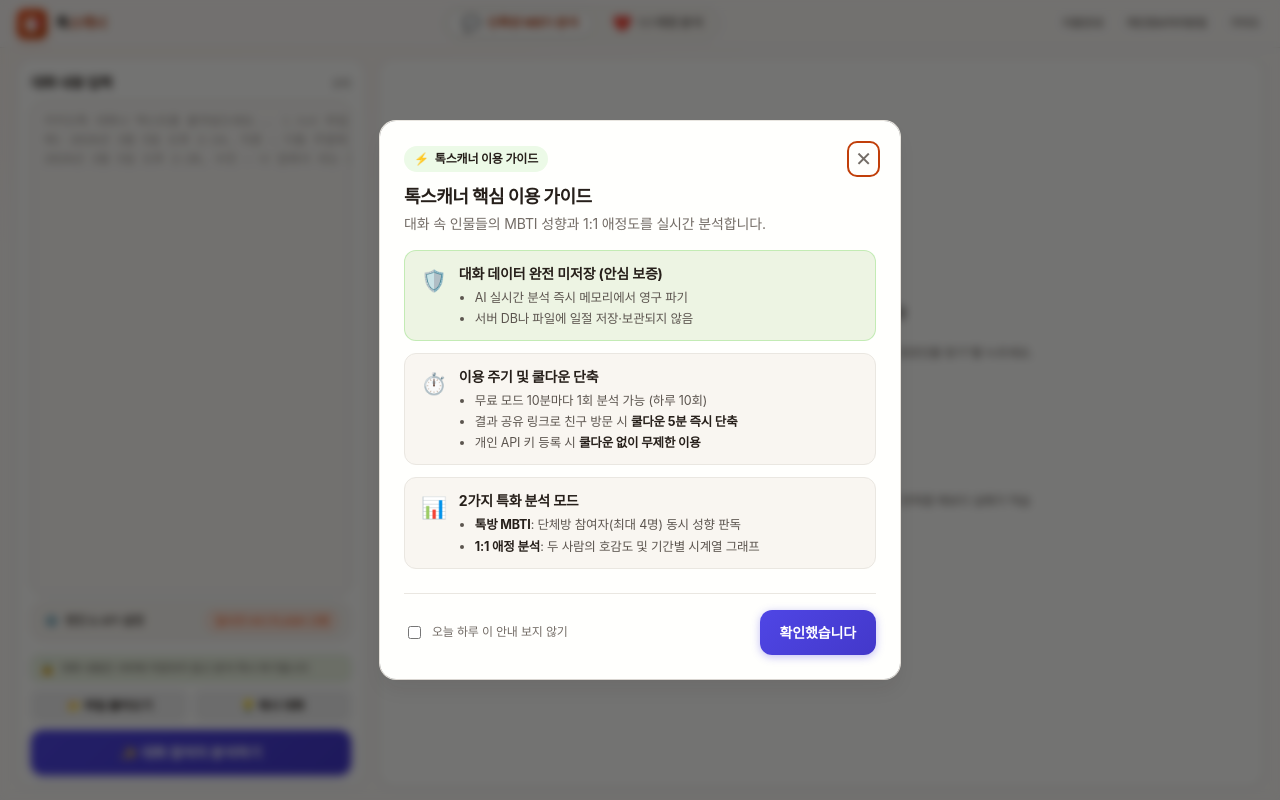
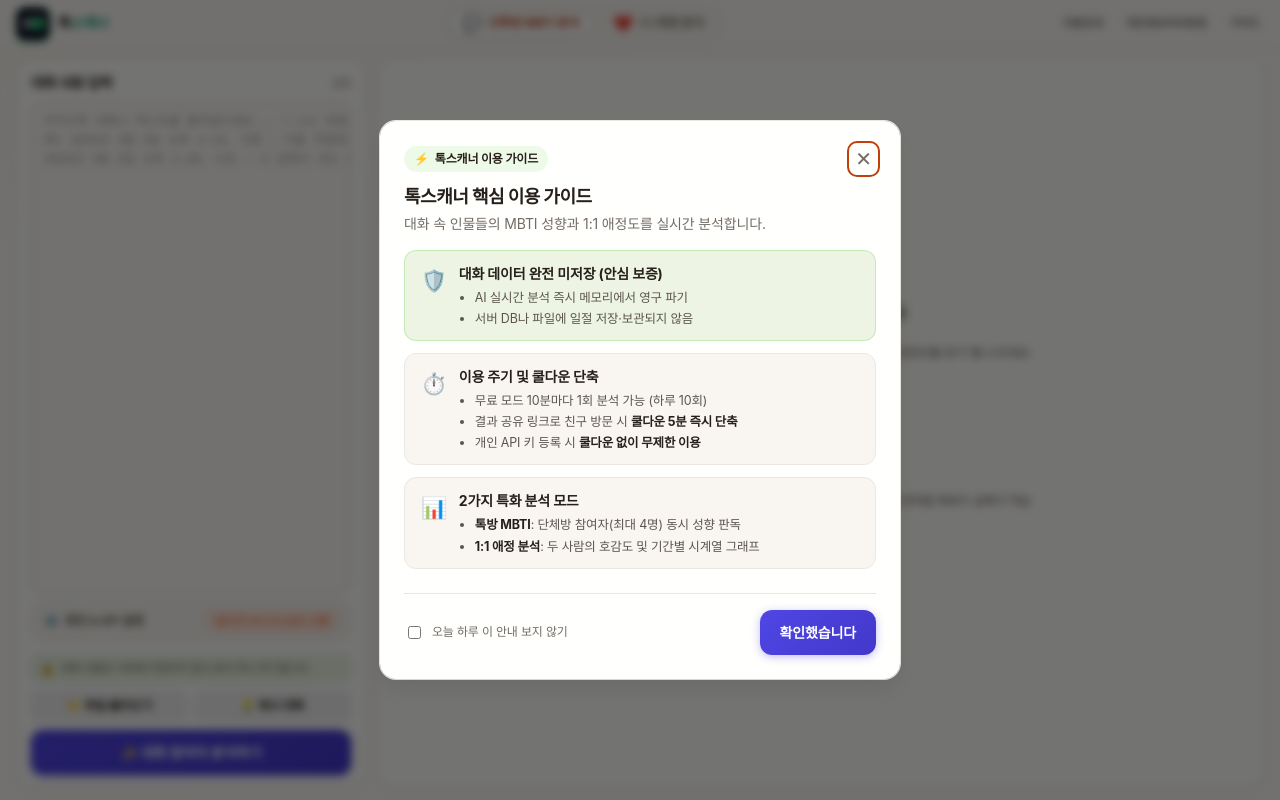
Before and after one commit to wookoon2024-cloud/mbti, a website: page public/index.html in a window 1280 px wide. Drawn offline with Linux system fonts and the light colour scheme; no server answers; a web font is replaced by a local one.

Commit message:
style: 스카우터 디바이스 로고 복원 및 스카우터 에메랄드 그린 컬러 일체화 (보라색 제거)

```diff
--- a/public/index.html
+++ b/public/index.html
@@ -26,23 +26,59 @@
     <header class="topbar">
       <div class="brand">
         <span class="brand__mark" aria-hidden="true">
-          <svg viewBox="0 0 36 36" width="30" height="30" fill="none">
+          <svg viewBox="0 0 44 44" width="28" height="28" fill="none" focusable="false">
             <defs>
-              <linearGradient id="brandGrad" x1="2" y1="2" x2="34" y2="34" gradientUnits="userSpaceOnUse">
-                <stop offset="0%" stop-color="#f25b2a" />
-                <stop offset="100%" stop-color="#c2410c" />
+              <linearGradient id="scouterLens" x1="14" y1="12" x2="38" y2="30" gradientUnits="userSpaceOnUse">
+                <stop offset="0%" stop-color="#7aff8f" stop-opacity="0.95" />
+                <stop offset="50%" stop-color="#00e676" stop-opacity="0.88" />
+                <stop offset="100%" stop-color="#00ab55" stop-opacity="0.95" />
               </linearGradient>
-              <linearGradient id="heartGrad" x1="14" y1="12" x2="32" y2="30" gradientUnits="userSpaceOnUse">
-                <stop offset="0%" stop-color="#f43f5e" />
-                <stop offset="100%" stop-color="#fb7185" />
+              <linearGradient id="scouterBody" x1="6" y1="14" x2="19" y2="29" gradientUnits="userSpaceOnUse">
+                <stop offset="0%" stop-color="#f8fafc" />
+                <stop offset="50%" stop-color="#e2e8f0" />
+                <stop offset="100%" stop-color="#94a3b8" />
               </linearGradient>
             </defs>
-            <rect width="36" height="36" rx="9" fill="url(#brandGrad)" />
-            <path d="M10 18.5C10 13.8 13.6 10 18 10C22.4 10 26 13.8 26 18.5C26 23.2 22.4 27 18 27C16.6 27 15.3 26.6 14.2 25.9L10.5 27L11.4 23.8C10.5 22.3 10 20.5 10 18.5Z" fill="#ffffff" />
-            <path d="M21 16C21 13.8 22.8 12 25 12C27.2 12 29 13.8 29 16C29 18.5 26.8 20.5 25 22.2C23.2 20.5 21 18.5 21 16Z" fill="url(#heartGrad)" />
-            <circle cx="15" cy="18.5" r="1.1" fill="#f25b2a" />
-            <circle cx="18" cy="18.5" r="1.1" fill="#f25b2a" />
-            <circle cx="21" cy="18.5" r="1.1" fill="#f25b2a" />
+            <path
+              d="M10.5 21 C9.5 9.5, 23 4, 33 6.8 C34 7.1, 34 8.2, 33 8.6 C24.5 6.2, 12.8 11.5, 13.5 21 Z"
+              fill="#475569"
+            />
+            <path
+              d="M31.5 6.5 C34 7, 34.5 8.5, 33 9"
+              stroke="#64748b"
+              stroke-width="1.2"
+              stroke-linecap="round"
+            />
+            <path
+              d="M17.5 16.2 L34.2 13.6 C37.8 13 40.5 15.2 40.2 19 L39.6 23.5 C39 27.5, 35.5 30.2, 31 29.8 L18 27.5 Z"
+              fill="url(#scouterLens)"
+              stroke="#a7f3d0"
+              stroke-width="0.8"
+            />
+            <circle cx="32" cy="21.5" r="3.2" stroke="#ffffff" stroke-opacity="0.8" stroke-width="0.75" stroke-dasharray="2 1.2" />
+            <circle cx="32" cy="21.5" r="1.1" fill="#ffffff" fill-opacity="0.95" />
+            <line x1="22.5" y1="18.5" x2="26" y2="18.5" stroke="#ffffff" stroke-opacity="0.75" stroke-width="0.8" stroke-linecap="round" />
+            <line x1="22.5" y1="21.2" x2="27" y2="21.2" stroke="#ffffff" stroke-opacity="0.75" stroke-width="0.8" stroke-linecap="round" />
+            <line x1="22.5" y1="24" x2="25" y2="24" stroke="#ffffff" stroke-opacity="0.75" stroke-width="0.8" stroke-linecap="round" />
+            <path
+              d="M18.8 17.5 L34.5 15 C37 14.6 38.5 15.6 38.6 17.5"
+              stroke="#ffffff"
+              stroke-width="1"
+              stroke-linecap="round"
+            />
+            <path
+              d="M6.5 22 C6 16.5, 11 13.8, 16 14.2 L17.5 29 C11.5 29.8, 6.8 26.8, 6.5 22 Z"
+              fill="#94a3b8"
+            />
+            <path
+              d="M7.8 22 C7.5 17.2, 12 14.8, 17 15.2 L18.5 28.5 C13 29, 8 26.5, 7.8 22 Z"
+              fill="url(#scouterBody)"
+            />
+            <circle cx="12.5" cy="22" r="3.2" fill="#cbd5e1" stroke="#94a3b8" stroke-width="0.6" />
+            <circle cx="12.5" cy="22" r="1.3" fill="#64748b" />
+            <rect x="16.5" y="16.5" width="3.2" height="10" rx="1" fill="#1e293b" />
+            <rect x="17.2" y="19.2" width="2" height="4.2" rx="0.6" fill="#ef4444" />
+            <rect x="17.6" y="19.8" width="1.2" height="1.5" rx="0.3" fill="#fca5a5" />
           </svg>
         </span>
         <div class="brand__text">
--- a/public/styles.css
+++ b/public/styles.css
@@ -293,18 +293,18 @@ textarea {
 .brand__mark {
   display: grid;
   place-items: center;
-  width: 32px;
-  height: 32px;
+  width: 34px;
+  height: 34px;
   flex: none;
   border-radius: 9px;
-  background: transparent;
-  border: none;
-  box-shadow: 0 2px 8px rgba(242, 91, 42, 0.25);
+  background: #111827;
+  border: 1px solid #1e293b;
+  box-shadow: 0 2px 10px rgba(0, 230, 118, 0.28);
   transition: transform 0.2s var(--ease);
 }
 
 .brand:hover .brand__mark {
-  transform: scale(1.05);
+  transform: scale(1.06);
 }
 
 .brand__mark svg {
@@ -323,7 +323,7 @@ textarea {
 }
 
 .brand__text h1 span {
-  color: var(--accent-ink);
+  color: #059669;
 }
 
 .topbar__tabs {
```
Also changed, not shown: public/admin.html (+1 -1 lines).
